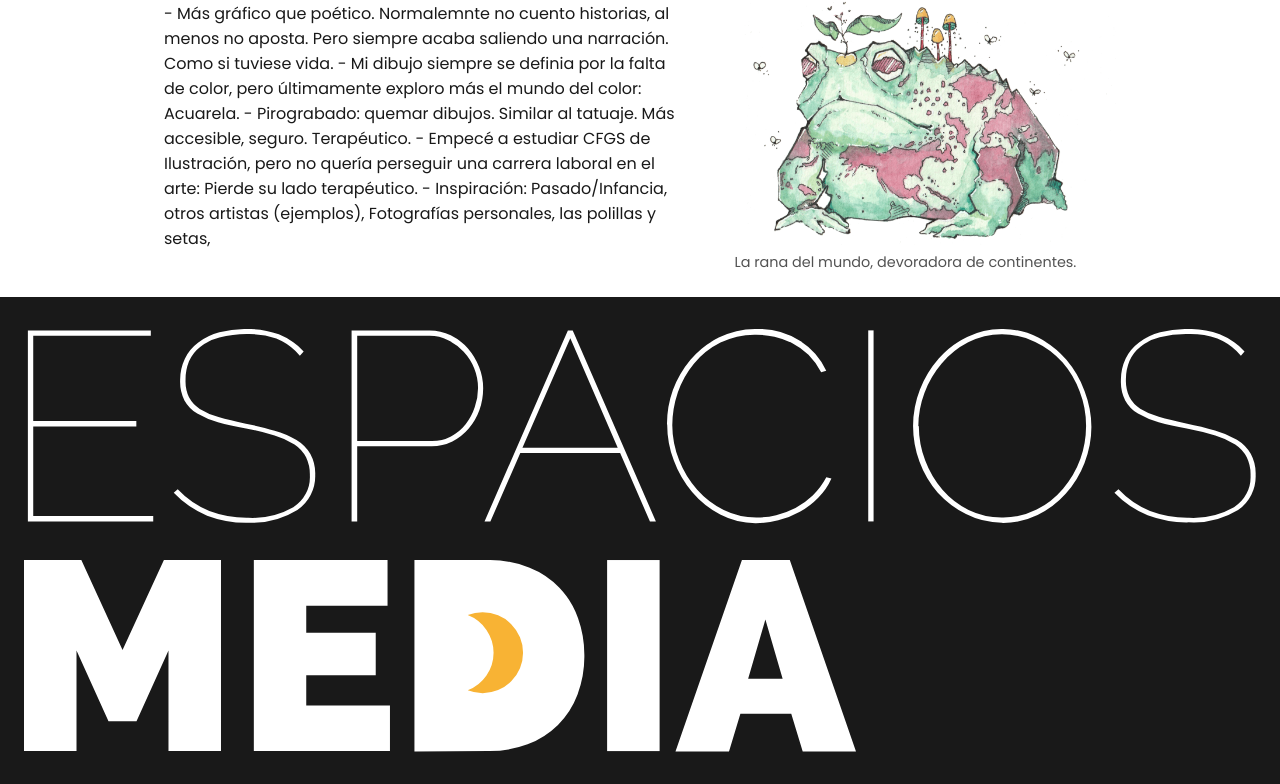
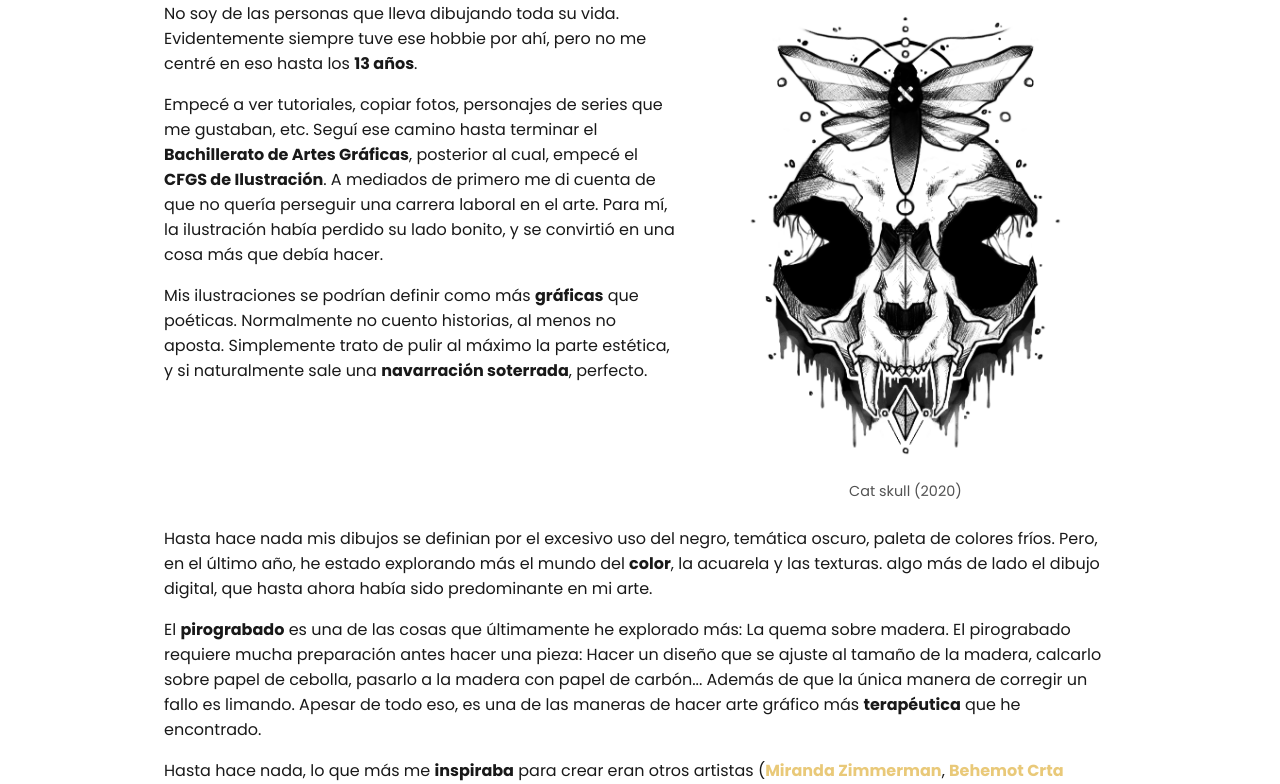
Before and after one commit to evirunurm/thedarkside, a Vue app: page /artistas/evelin-virunurm in a window 1280 px wide. Shown: the part 167-951 px from the top of the page. Built offline with nearby package versions, Linux system fonts and the light colour scheme.

Commit message:
Finished the section about Evelin

```diff
--- a/src/views/EvelinVirunurm.vue
+++ b/src/views/EvelinVirunurm.vue
@@ -2,26 +2,65 @@
 	<main>
 		<h1>Evelin Virunurm</h1>
 		<h3 class="title">Ilustración | Pirograbado | Acuarela</h3>
-		<div class="h-section">
+		<section class="h-section">
 			<div>
+				<p>No soy de las personas que lleva dibujando toda su vida. Evidentemente siempre tuve ese hobbie por
+					ahí, pero no me centré en eso hasta los <span class="bold">13 años</span>.</p>
+				<p>Empecé a ver tutoriales,
+					copiar fotos, personajes de series que me gustaban, etc. Seguí ese camino hasta terminar el <span
+						class="bold">Bachillerato de Artes Gráficas</span>, posterior al cual, empecé el <span class="bold">CFGS de Ilustración</span>.
+					A mediados
+					de primero me di cuenta de que no quería perseguir una carrera laboral en el arte. Para mí, la
+					ilustración había perdido su lado bonito, y se convirtió en una cosa más que debía hacer.</p>
 				<p>
-					- Más gráfico que poético. Normalemnte no cuento historias, al menos no aposta. Pero siempre acaba
-					saliendo una narración. Como si tuviese vida.
-					- Mi dibujo siempre se definia por la falta de color, pero últimamente exploro más el mundo del color:
-					Acuarela.
-					- Pirograbado: quemar dibujos. Similar al tatuaje. Más accesible, seguro. Terapéutico.
-					- Empecé a estudiar CFGS de Ilustración, pero no quería perseguir una carrera laboral en el arte: Pierde
-					su lado terapéutico.
-					- Inspiración: Pasado/Infancia, otros artistas (ejemplos), Fotografías personales, las polillas y setas,
+					Mis ilustraciones se podrían definir como más <span class="bold">gráficas</span> que poéticas.
+					Normalmente no cuento historias, al menos no aposta. Simplemente trato de pulir al máximo la parte
+					estética, y si naturalmente
+					sale una <span class="bold">navarración soterrada</span>, perfecto.
 				</p>
+
 			</div>
 			<figure>
-				<img class="h-image" src="/illustrations/evelin/rana.png" alt="" width="400">
+				<img class="h-image" src="/illustrations/evelin/cat_skull.png"
+					  alt="Dibujo de una calavera de un gato, con una polilla encima" width="400">
 				<figcaption>
-					La rana del mundo, devoradora de continentes.
+					Cat skull (2020)
 				</figcaption>
 			</figure>
-		</div>
+		</section>
+		<p>
+			Hasta hace nada mis dibujos se definian por el excesivo uso del negro, temática oscuro, paleta de
+			colores fríos. Pero, en el último año, he estado explorando más el mundo del <span
+			class="bold">color</span>, la acuarela y las texturas.
+			algo más de lado el dibujo digital, que hasta ahora había sido predominante en mi arte.
+		</p>
+		<p>
+			El <span
+			class="bold">pirograbado</span> es una de las cosas que últimamente he explorado más: La quema
+			sobre madera. El pirograbado requiere mucha preparación antes hacer una pieza: Hacer un diseño que se
+			ajuste al tamaño de la madera, calcarlo sobre papel de cebolla, pasarlo a la madera con papel de
+			carbón... Además de que la única manera de corregir un fallo es limando. Apesar de todo eso, es una de
+			las maneras de hacer arte gráfico más <span class="bold">terapéutica</span> que he encontrado.
+		</p>
+		<p>
+			Hasta hace nada, lo que más me <span class="bold">inspiraba</span> para crear eran otros artistas (<a
+			target="_blank"
+			href="https://www.faunwood.com/portfolio">Miranda
+			Zimmerman</a>, <a target="_blank" href="https://www.instagram.com/behemot_crta_stvari/?hl=en">Behemot Crta
+			Stvari</a>, <a target="_blank" href="https://www.artstation.com/aalmaluar">Aalma do Luar</a> y <a
+			target="_blank"
+			href="https://www.instagram.com/tiri.art/?hl=en">Tiri</a>), pero ahora me veo más inspirada por fotografías y
+			el pasado. Gran parte de mis ilustraciones, aunque en un principio no
+			trato de que representen nada, acaban contando algo sobre mi infancia.<br/>
+			Y, claramente, las polillas y las setas son un gran recuerso que utilizo en mi arte🍄🦋.
+		</p>
+		<figure>
+			<img class="h-image" src="/illustrations/evelin/rana.png"
+				  alt="Dibujo de una rana en acuarela, con setas encima y una planta creciendo de ella." width="400">
+			<figcaption>
+				La rana del mundo (2022)
+			</figcaption>
+		</figure>
 	</main>
 </template>
 
@@ -32,7 +71,6 @@
 <style scoped>
 main {
 	padding: 0 var(--margin);
-
 }
 
 .h-section div {
@@ -53,6 +91,10 @@ figcaption {
 	text-align: center;
 }
 
+p {
+	padding: 0 0 1rem 0;
+}
+
 @media (min-width: 600px) {
 	.h-section {
 		display: flex;
@@ -66,7 +108,5 @@ figcaption {
 	.h-section div {
 		width: 55%;
 	}
-
-
 }
 </style>
```
Also changed, not shown: public/illustrations/evelin/cat_skull.PNG (added), 1 other file (tests, documents, lock files or other folders).
